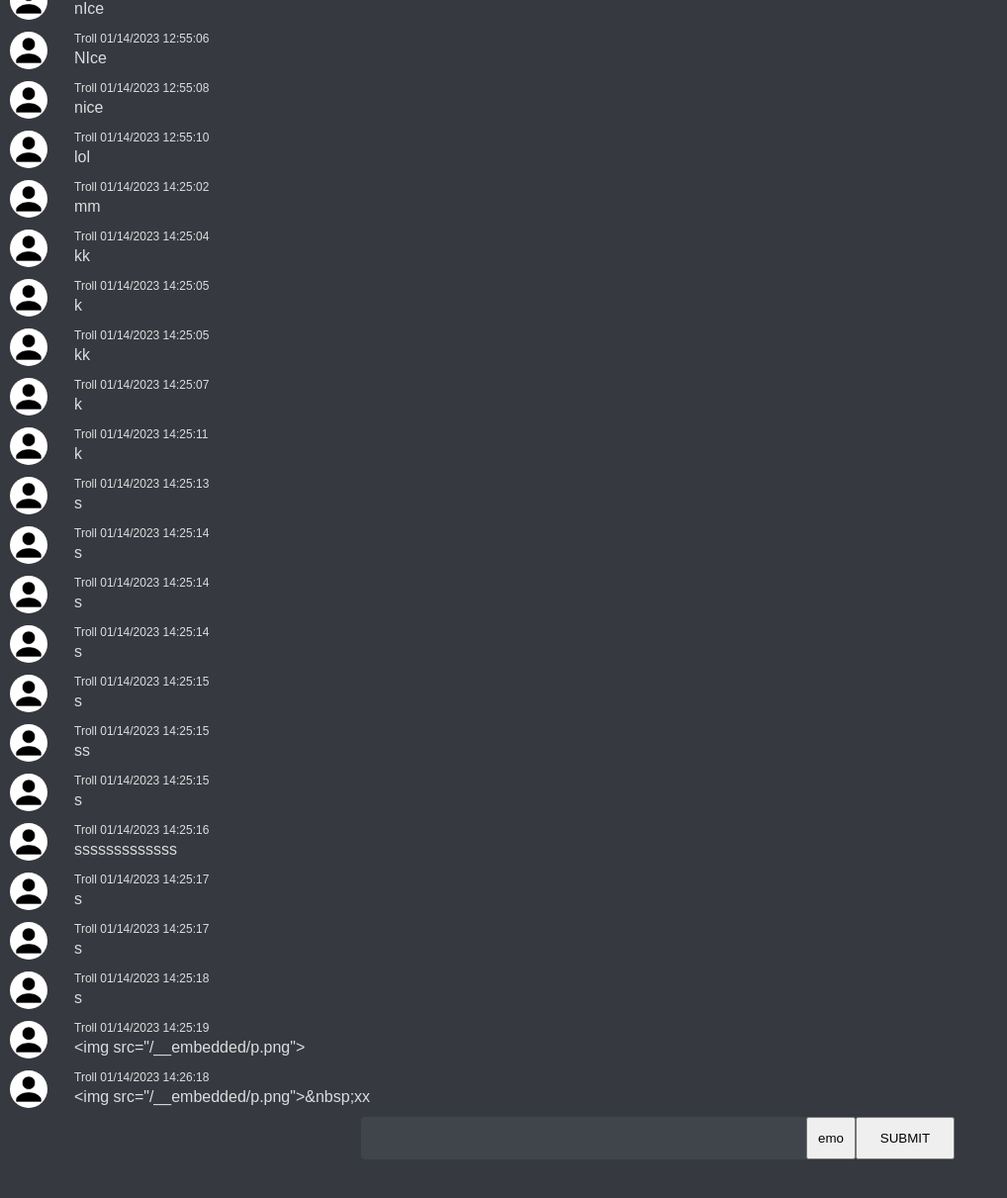
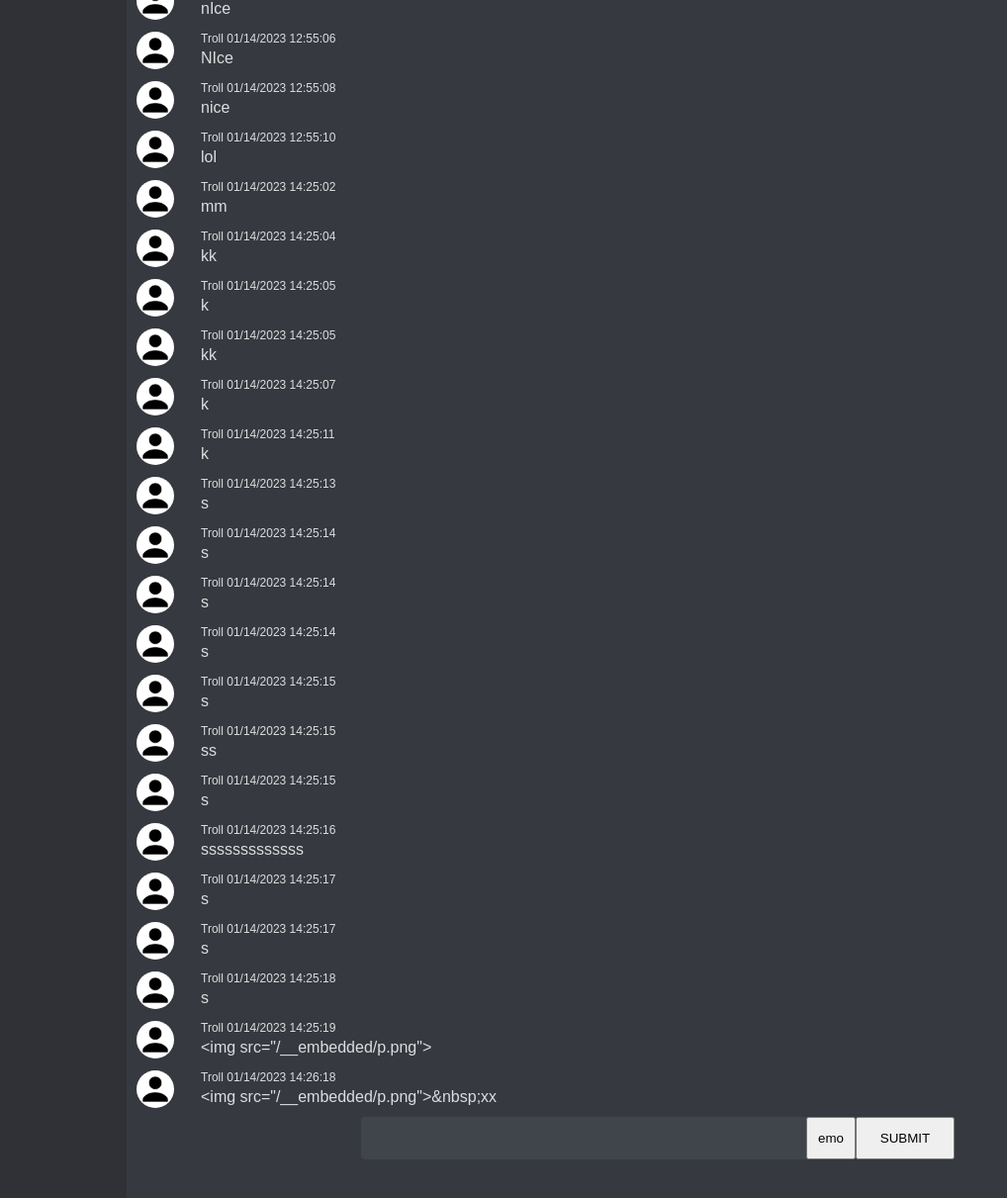
Before and after one commit to matumarucsa0/one-chat, a Flask app: page / in a window 1280 px wide. Shown: the top 1211 px of the page at 99% size, without its empty margins (0-1018 px from the left). Run offline with Flask 2, Linux system fonts and the light colour scheme; a user stored in the database is signed in; some libraries are stand-ins or nearby versions.

Commit message:
Improved index - chat width

```diff
--- a/static/index.css
+++ b/static/index.css
@@ -1,5 +1,13 @@
 body{
     margin: 0;
+    background-color: rgb(47, 49, 54);
+}
+
+
+.main-{
+    width: 80%;
+    height: 100vh;
+    margin: 0 auto;
     background-color: #36393F;
 }
 
--- a/templates/index.html
+++ b/templates/index.html
@@ -12,7 +12,7 @@
 </head>
 <body>
 
-
+    <div class="main-">
         <div class="massages" id="massage_box">
             {% for message in messages %}
                 <div class="message">
@@ -33,6 +33,7 @@
             <div contenteditable id="post-content" class="text-input"></div>
             <button>emo</button>
             <button id="submit-button">SUBMIT</button>
+        </div>
     </div>
 </body>
 
```
Also changed, not shown: data.db, 2 other files. Lines whose indentation alone changed are shown as unchanged.
